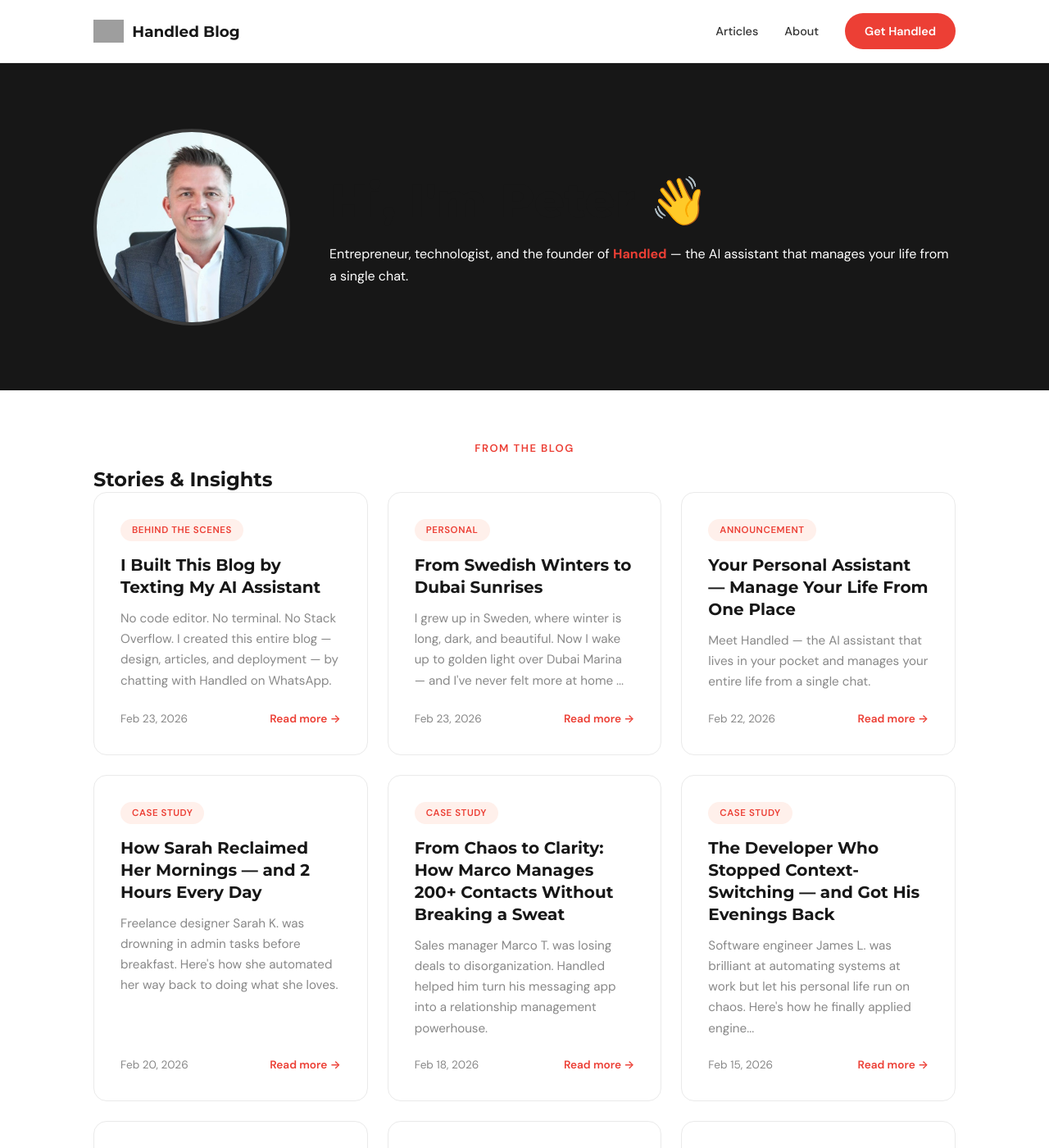
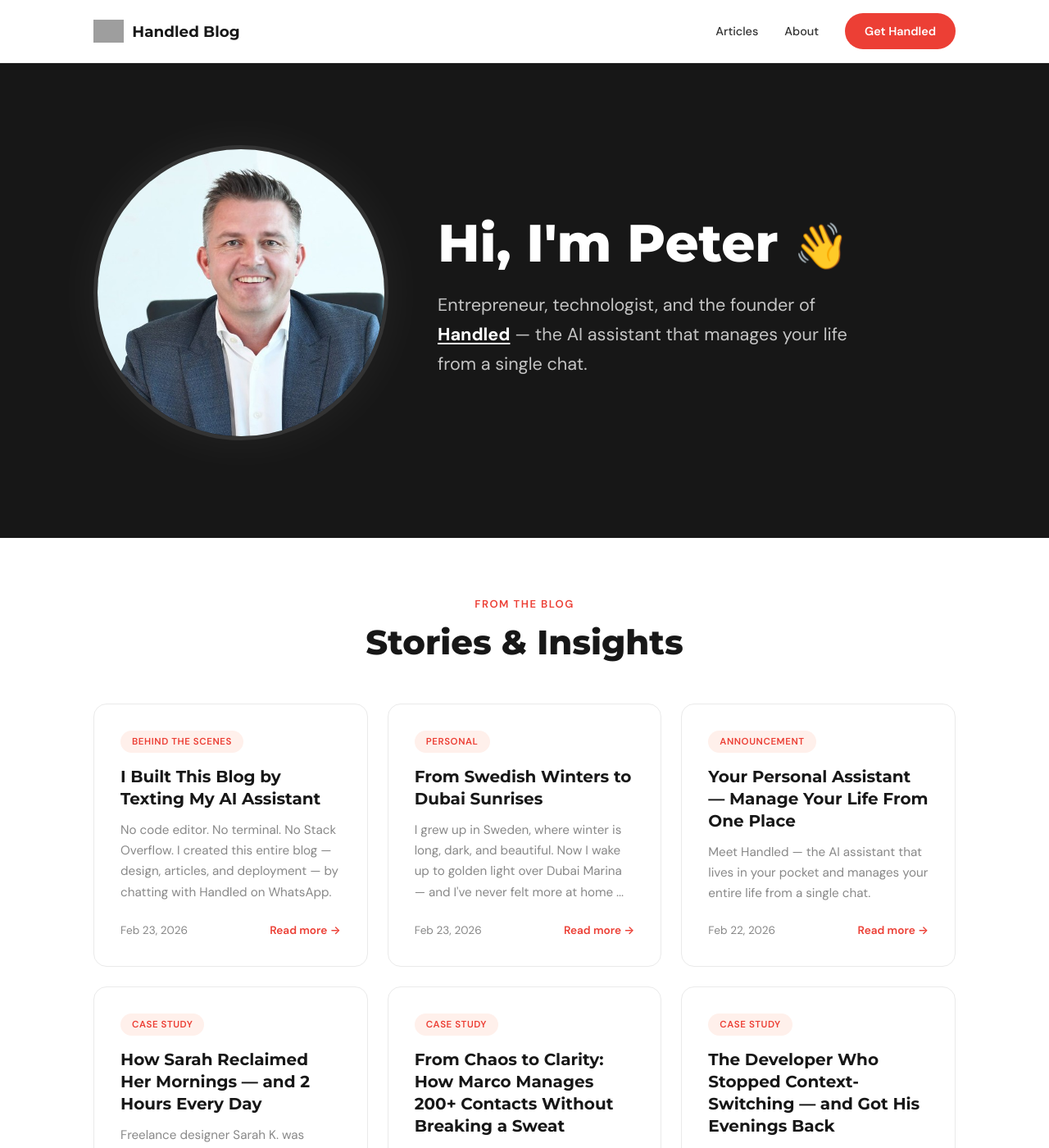
Before and after one commit to handled-sh/handled-sh.github.io, a Jekyll site: the page built from index.md, in a window 1280 px wide and 1400 px high. Shown: the whole window at 82% size. Built offline with Jekyll 4.4.1, drawn with Linux system fonts in a browser that asks for light colours; grey boxes are pictures that could not be loaded.

Commit message:
Hero: much bigger photo & text to match Tony Hammarlund closely

```diff
--- a/assets/css/style.css
+++ b/assets/css/style.css
@@ -134,53 +134,86 @@ h1, h2, h3, h4, h5, h6 {
   color: #fff;
 }
 
-/* ─── Hero ─── */
+/* ─── Hero (Tony Hammarlund style) ─── */
 .hero {
   background: var(--bg-dark);
   color: #fff;
-  padding: 80px 0 70px;
-  text-align: center;
-  position: relative;
+  padding: 100px 0 110px;
+}
+
+.hero-flex {
+  display: flex;
+  align-items: center;
+  gap: 60px;
+}
+
+.hero-image {
+  flex-shrink: 0;
+}
+
+.hero-avatar {
+  width: 360px;
+  height: 360px;
+  border-radius: 50%;
+  object-fit: cover;
+  border: 5px solid rgba(255, 255, 255, 0.12);
+  box-shadow: 0 0 60px rgba(255, 255, 255, 0.06);
+}
+
+.hero-text {
+  flex: 1;
 }
 
 .hero-title {
   font-family: 'Montserrat', sans-serif;
-  font-size: 3.6rem;
+  font-size: 4rem;
   font-weight: 800;
-  margin-bottom: 20px;
   line-height: 1.1;
+  margin-bottom: 24px;
+  text-align: left;
+  color: #fff;
 }
 
 .hero-title .accent {
   color: var(--accent);
 }
 
-.hero-subtitle {
-  font-size: 1.15rem;
-  color: rgba(255, 255, 255, 0.7);
-  max-width: 580px;
-  margin: 0 auto;
-  line-height: 1.7;
+.hero-title .wave {
+  display: inline-block;
+  font-size: 0.85em;
 }
 
-/* ─── Section Headers ─── */
-.section-header {
-  text-align: center;
-  margin-bottom: 48px;
+.hero-intro {
+  font-size: 1.35rem;
+  line-height: 1.65;
+  color: rgba(255, 255, 255, 0.75);
+  max-width: 520px;
+  text-align: left;
+  margin: 0;
 }
 
-.section-header h2 {
-  font-size: 2.2rem;
-  font-weight: 800;
-  margin-bottom: 12px;
+.hero-intro a {
+  color: #fff;
+  text-decoration: underline;
+  text-underline-offset: 3px;
+  text-decoration-thickness: 2px;
 }
 
-.section-header p {
-  color: var(--text-muted);
-  font-size: 1.05rem;
+.hero-intro strong {
+  color: #fff;
+  font-weight: 700;
 }
 
-/* ─── Section Labels (Tony style) ─── */
+.hero-subtitle {
+  font-size: 1.35rem;
+  line-height: 1.65;
+  color: rgba(255, 255, 255, 0.75);
+  max-width: 520px;
+  text-align: left;
+  margin: 0;
+}
+
+/* ─── Section Labels & Headings (Tony style) ─── */
 .section-label {
   font-size: 13px;
   font-weight: 600;
@@ -188,12 +221,21 @@ h1, h2, h3, h4, h5, h6 {
   text-transform: uppercase;
   letter-spacing: 1.5px;
   text-align: center;
-  margin-bottom: 12px;
+  margin-bottom: 10px;
+}
+
+.section-heading {
+  font-family: 'Montserrat', sans-serif;
+  font-size: 2.6rem;
+  font-weight: 800;
+  text-align: center;
+  margin-bottom: 48px;
+  color: var(--text-heading);
 }
 
 /* ─── Article Cards ─── */
 .articles-section {
-  padding: 60px 0 20px;
+  padding: 70px 0 20px;
 }
 
 .articles-grid {
@@ -445,7 +487,6 @@ h1, h2, h3, h4, h5, h6 {
   font-weight: 700;
   margin: 56px 0 20px;
   padding-top: 16px;
-  letter-spacing: -0.01em;
 }
 
 .post-content h3 {
@@ -604,7 +645,6 @@ h1, h2, h3, h4, h5, h6 {
   font-size: 1.5rem;
   font-weight: 700;
   margin: 20px 0 18px;
-  letter-spacing: -0.01em;
 }
 
 .page-content h3 {
@@ -667,6 +707,19 @@ h1, h2, h3, h4, h5, h6 {
   margin: 48px 0;
 }
 
+/* ─── Founder Image ─── */
+.page-content img[alt="Peter Larnholt"],
+.post-content img[alt="Peter Larnholt"] {
+  width: 220px;
+  height: 220px;
+  border-radius: 50%;
+  object-fit: cover;
+  float: left;
+  margin: 0 28px 16px 0;
+  border: 4px solid var(--border);
+  shape-outside: circle();
+}
+
 /* ─── Footer ─── */
 .site-footer {
   margin-top: auto;
@@ -712,11 +765,30 @@ h1, h2, h3, h4, h5, h6 {
 
 /* ─── Responsive ─── */
 @media (max-width: 768px) {
+  .hero {
+    padding: 60px 0 70px;
+  }
+  .hero-flex {
+    flex-direction: column;
+    text-align: center;
+    gap: 32px;
+  }
+  .hero-avatar {
+    width: 220px;
+    height: 220px;
+  }
   .hero-title {
-    font-size: 2.4rem;
+    font-size: 2.6rem;
+    text-align: center;
   }
+  .hero-intro,
   .hero-subtitle {
-    font-size: 1rem;
+    text-align: center;
+    margin: 0 auto;
+    font-size: 1.1rem;
+  }
+  .section-heading {
+    font-size: 2rem;
   }
   .articles-grid {
     grid-template-columns: 1fr;
@@ -757,14 +829,24 @@ h1, h2, h3, h4, h5, h6 {
   .featured-overlay h2 {
     font-size: 1.2rem;
   }
+  .page-content img[alt="Peter Larnholt"],
+  .post-content img[alt="Peter Larnholt"] {
+    float: none;
+    display: block;
+    margin: 0 auto 20px;
+  }
 }
 
 @media (max-width: 480px) {
   .hero {
-    padding: 50px 0 40px;
+    padding: 40px 0 50px;
   }
   .hero-title {
     font-size: 2rem;
+  }
+  .hero-avatar {
+    width: 180px;
+    height: 180px;
   }
   .nav-links a:not(:last-child) {
     display: none;
@@ -773,77 +855,3 @@ h1, h2, h3, h4, h5, h6 {
     font-size: 1.6rem;
   }
 }
-
-/* ─── Founder Image ─── */
-.page-content img[alt="Peter Larnholt"],
-.post-content img[alt="Peter Larnholt"] {
-  width: 220px;
-  height: 220px;
-  border-radius: 50%;
-  object-fit: cover;
-  float: left;
-  margin: 0 28px 16px 0;
-  border: 4px solid var(--border);
-  shape-outside: circle();
-}
-
-@media (max-width: 600px) {
-  .page-content img[alt="Peter Larnholt"],
-  .post-content img[alt="Peter Larnholt"] {
-    float: none;
-    display: block;
-    margin: 0 auto 20px;
-  }
-}
-
-/* ─── Hero with Photo (Tony style) ─── */
-.hero-flex {
-  display: flex;
-  align-items: center;
-  gap: 48px;
-  text-align: left;
-}
-
-.hero-image {
-  flex-shrink: 0;
-}
-
-.hero-avatar {
-  width: 240px;
-  height: 240px;
-  border-radius: 50%;
-  object-fit: cover;
-  border: 4px solid rgba(255, 255, 255, 0.15);
-}
-
-.hero-text {
-  flex: 1;
-}
-
-.hero-flex .hero-title {
-  text-align: left;
-}
-
-.hero-flex .hero-subtitle {
-  text-align: left;
-  margin: 0;
-}
-
-@media (max-width: 768px) {
-  .hero-flex {
-    flex-direction: column;
-    text-align: center;
-    gap: 28px;
-  }
-  .hero-avatar {
-    width: 180px;
-    height: 180px;
-  }
-  .hero-flex .hero-title,
-  .hero-flex .hero-subtitle {
-    text-align: center;
-  }
-  .hero-flex .hero-subtitle {
-    margin: 0 auto;
-  }
-}
```
